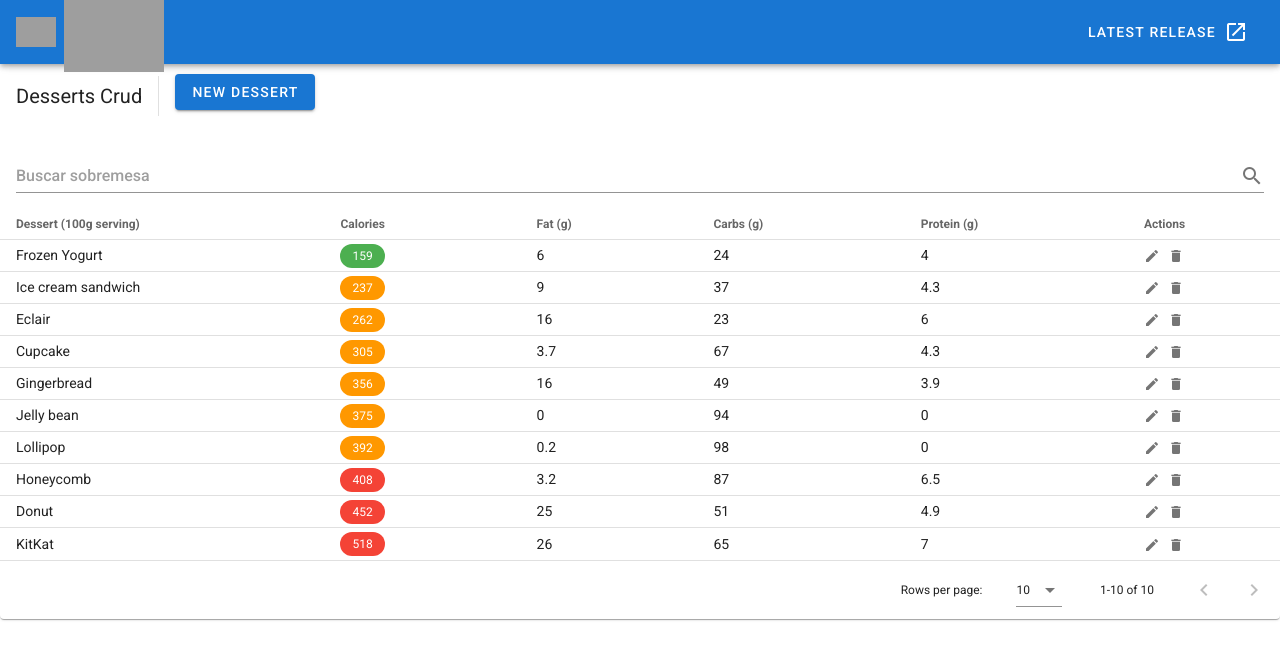
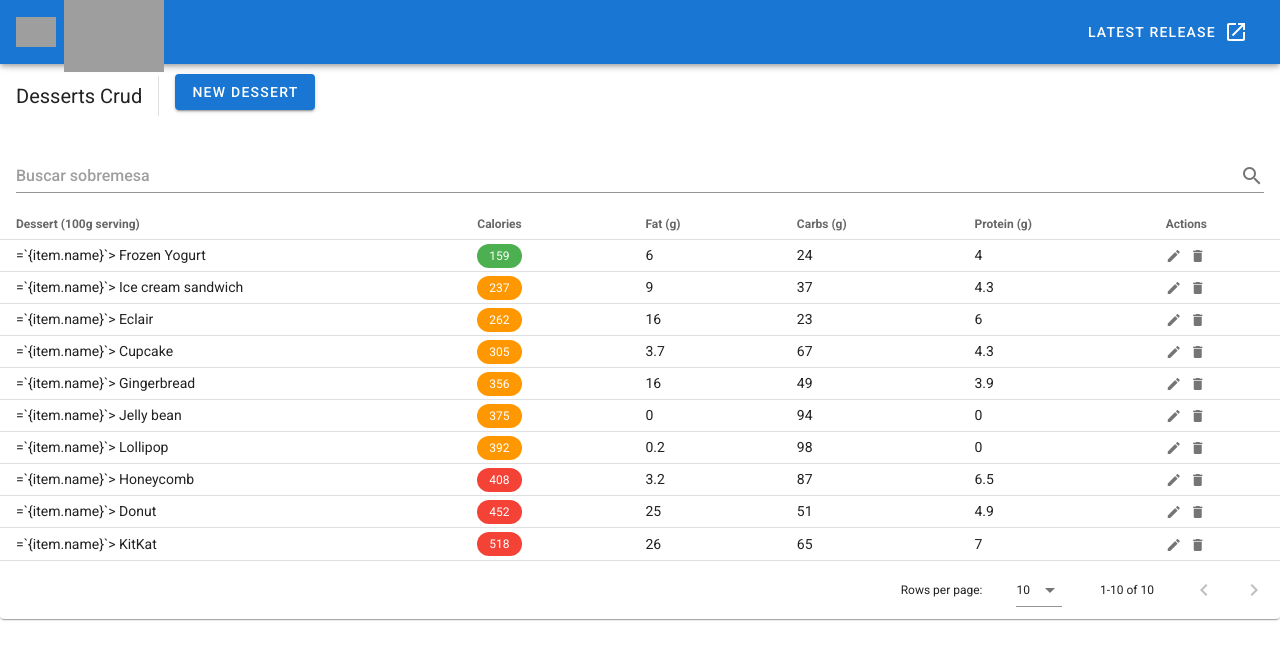
Before and after one commit to filipanselmo11/vuetify-table-app, a Vue app: page / in a window 1280 px wide. Shown: the top 660 px of the page. Built offline with nearby package versions, Linux system fonts and the light colour scheme; grey boxes are pictures that could not be loaded.

Commit message:
v-text-field no nome

```diff
--- a/src/components/HelloWorld.vue
+++ b/src/components/HelloWorld.vue
@@ -12,6 +12,19 @@
           {{ item.calories }}
         </v-chip>
       </template>
+      <template v-slot:[`item.name`]="{ item }">
+        <v-text-field outlined :label=`{item.name}`>
+          {{item.name}}
+        </v-text-field>
+        <!-- <v-btn color="green">
+          {{item.name}}
+        </v-btn> -->
+      </template>
+      <!-- <template v-slot:[`item.fat`]="{ item }">
+        <v-alert>
+          {{item.fat}}
+        </v-alert>
+      </template> -->
       <template v-slot:top>
         <v-toolbar flat>
           <v-toolbar-title>Desserts Crud</v-toolbar-title>
```
